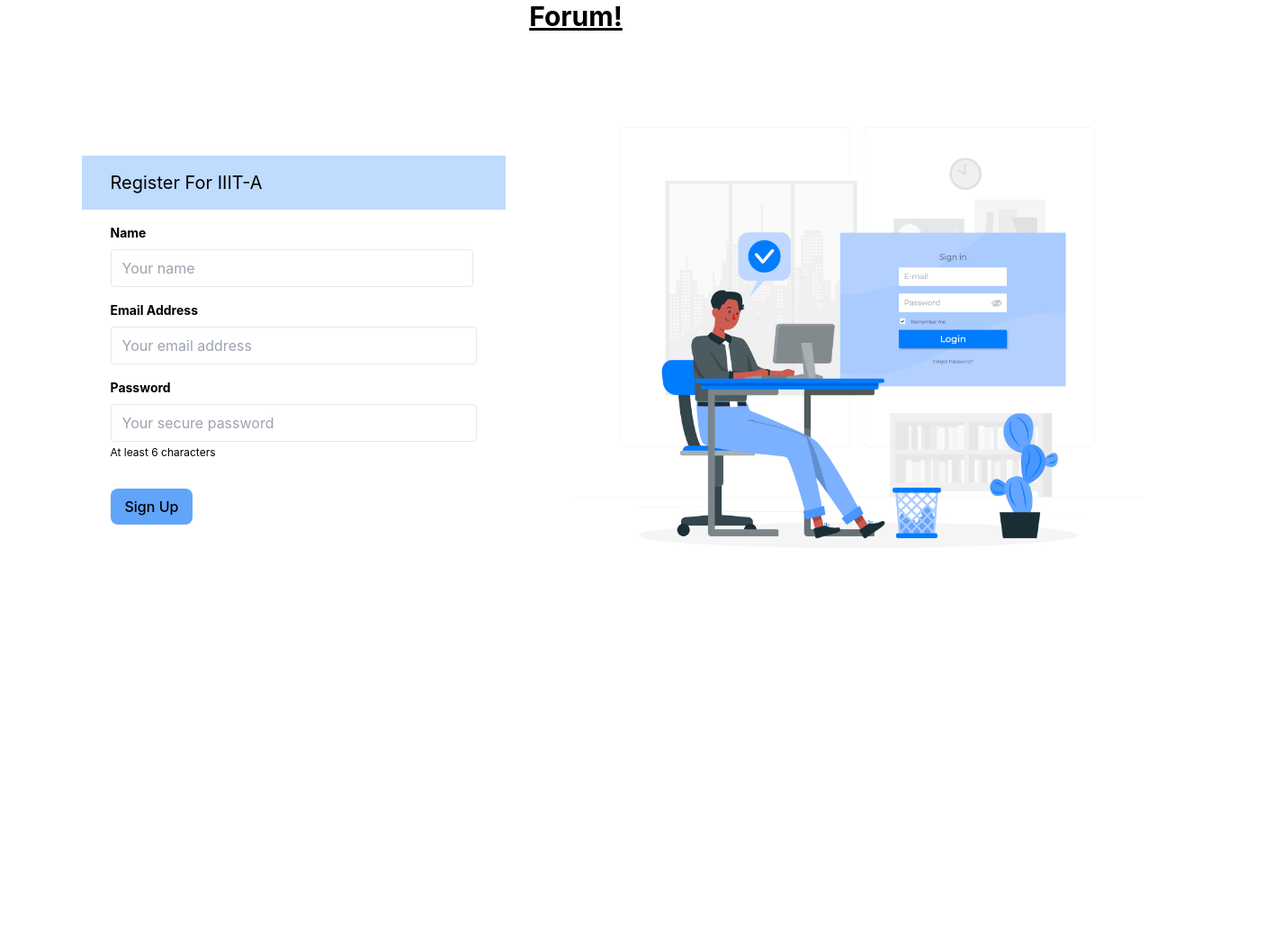
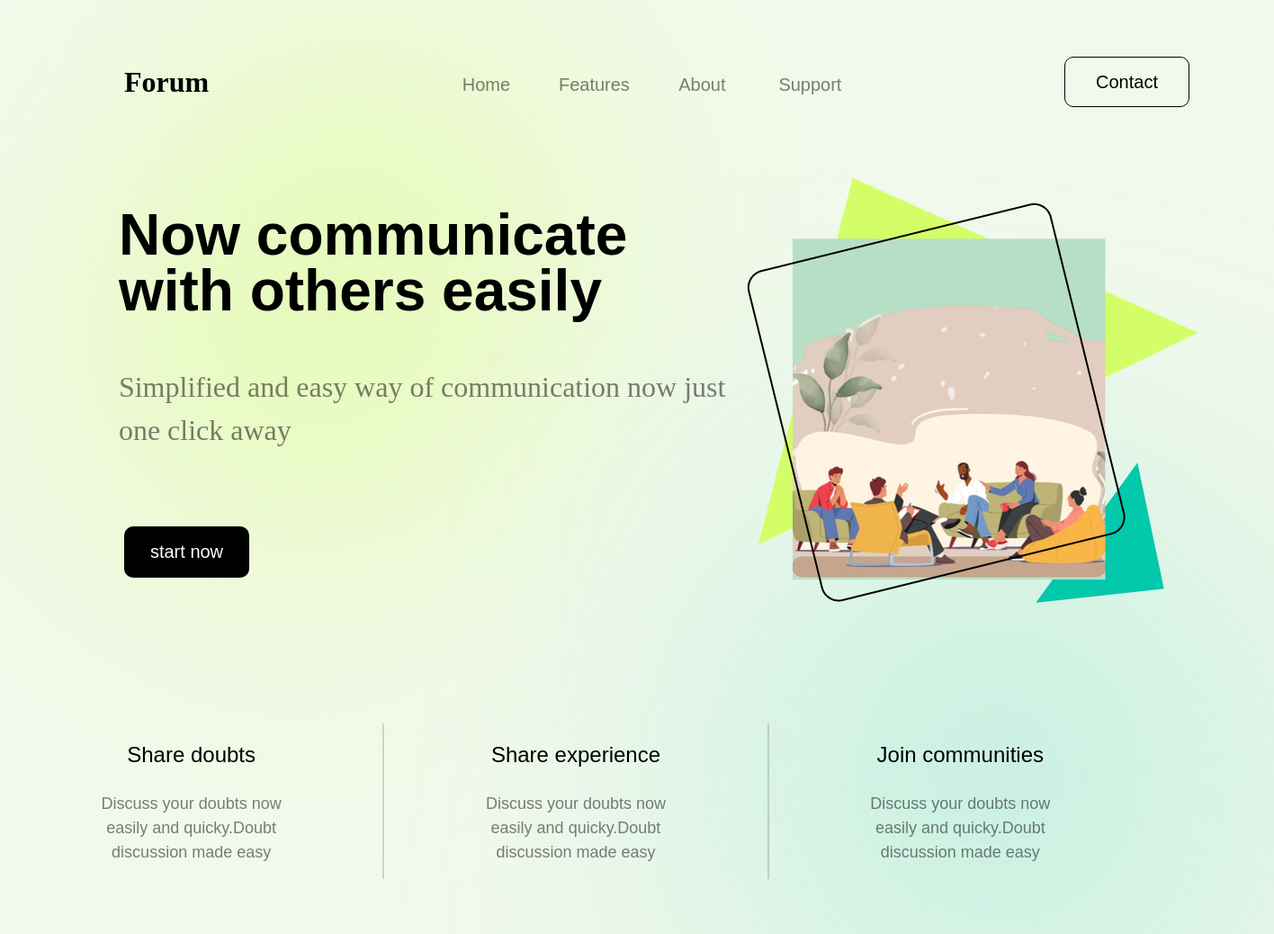
Before and after one commit to opencodeiiita/Forum-Frontend-Web, a React (Create React App) app: page /signin in a window 1280 px wide. Shown: the whole page at 90% size, 1416 px wide, since content can reach past the window. Before the commit the page ends 800 px from the top, so only its background shows below. Built offline with nearby package versions, Linux system fonts and the light colour scheme; the HTML template or start-up script is replaced by a standard one.

Commit message:
hero section added

```diff
--- a/src/App.js
+++ b/src/App.js
@@ -1,10 +1,10 @@
 import React from "react";
-import Signup from "./pages/signup/index";
+// import Signup from "./pages/signup/index";
+import Hero from "./components/hero-section";
 function App() {
   return (
     <>
-      <h1 className="text-3xl font-bold underline text-center">Forum!</h1>
-      <Signup/>
+      <Hero/>
     </>
   );
 }
--- /dev/null
+++ b/src/components/hero-section/index.js
@@ -0,0 +1,59 @@
+import image from './forumimage.png';
+export default ()=>{
+    return (
+        <>
+        <div className="ellipse"> </div>
+        <div className="tag-line-1">Now communicate</div>
+        <div className="tag-line-2">with others easily</div>
+        <div className="logo">Forum</div>
+        <div className="ellipse2"></div>
+        <button className="contact">Contact</button>
+        <div className="navbar">
+            <div className="navitem">Home</div>
+            <div className="navitem">Features</div>
+            <div className="navitem">About</div>
+            <div className="navitem">Support</div>
+        </div>
+        <div className="tag2">
+        Simplified and easy way of communication
+        now just one click away
+        </div>
+        <button className="start">
+            start now
+        </button>
+        <div className="footer">
+            <div className="footer-items">
+                <div className="title">Share doubts</div>
+                <div className="about">
+                Discuss your doubts now
+                easily and quicky.Doubt
+                discussion made easy
+                </div>
+            </div>
+            <div className="vertical-line"></div>
+            <div className="footer-items">
+                <div className="title">
+                Share experience
+                </div>
+                <div className="about">
+                Discuss your doubts now
+                easily and quicky.Doubt
+                discussion made easy
+                </div>
+            </div>
+            <div className="vertical-line"></div>
+            <div className="footer-items">
+                <div className="title">
+                Join communities
+                </div>
+                <div className="about">
+                Discuss your doubts now
+                easily and quicky.Doubt
+                discussion made easy
+                </div>
+            </div>
+        </div>
+        <img src={image} alt="could not load" className='image-logo'/>
+        </>
+    );
+}
--- a/src/index.css
+++ b/src/index.css
@@ -1,7 +1,7 @@
 @tailwind base;
 @tailwind components;
 @tailwind utilities;
-
+@import url('https://fonts.googleapis.com/css2?family=Poppins:wght@400;500;700&display=swap');
 body {
   margin: 0;
   font-family: -apple-system, BlinkMacSystemFont, 'Segoe UI', 'Roboto', 'Oxygen',
@@ -9,9 +9,191 @@
     sans-serif;
   -webkit-font-smoothing: antialiased;
   -moz-osx-font-smoothing: grayscale;
+  font-family: 'Poppins', sans-serif;
+  background: rgba(242, 249, 236, 1);
 }
 
 code {
   font-family: source-code-pro, Menlo, Monaco, Consolas, 'Courier New',
     monospace;
 }
+.ellipse
+{
+position: absolute;
+width: 302.29px;
+height: 509.57px;
+left: 217.13px;
+top: 74.46px;
+
+background: rgba(211, 254, 103, 0.7);
+filter: blur(150px);
+transform: rotate(32.51deg);
+}
+.ellipse2
+{
+  position: absolute;
+  width: 302.29px;
+  height: 316.92px;
+  left: 957.67px;
+  top: 702.89px;
+
+  background: rgba(0, 200, 174, 0.7);
+  filter: blur(200px);
+  transform: rotate(7.61deg);
+}
+.tag-line-1
+{
+  position: absolute;
+  width: 626px;
+  height: 96px;
+  left: 131.91px;
+  top: 213.07px;
+  font-weight: 700;
+  font-size: 64px;
+  line-height: 96px;
+  z-index: 100;
+}
+.tag-line-2
+{
+  position: absolute;
+width: 580px;
+height: 96px;
+left: 131.91px;
+top: 275.07px;
+font-weight: 700;
+  font-size: 64px;
+  line-height: 96px;
+  z-index: 100;
+}
+.logo
+{
+  position: absolute;
+width: 107px;
+height: 48px;
+left: 138px;
+top: 66.99px;
+
+font-family: 'Poppins';
+font-style: normal;
+font-weight: 700;
+font-size: 32px;
+line-height: 48px;
+user-select: none;
+}
+.contact
+{
+  box-sizing: border-box;
+
+position: absolute;
+width: 139px;
+height: 56.93px;
+left: 1183px;
+top: 62.53px;
+font-weight: 500;
+font-size: 20px;
+line-height: 30px;
+border: 1px solid #000000;
+border-radius: 10px;
+
+}
+.navbar
+{
+  position: absolute;
+  /* height: 30px; */
+  left: 480.41px;
+  top: 68.99px;
+  font-weight: 500;
+  font-size: 20px;
+  color: rgba(0, 0, 0, 0.5);
+  display: flex;
+}
+.navitem
+{
+  display: flex;
+  align-items: center;
+  width: 120px;
+  justify-content: center;
+  height: 50px;
+  user-select: none;
+  cursor: pointer;
+
+}
+.navitem:hover
+{
+  border-bottom: .1px solid black;
+  color:black;
+}
+.tag2
+{
+  position: absolute;
+width: 700px;
+height: 96px;
+left: 131.91px;
+top: 406.19px;
+
+font-family: 'Poppins';
+font-style: normal;
+font-weight: 500;
+font-size: 32px;
+line-height: 48px;
+
+color: rgba(0, 0, 0, 0.5);
+}
+.start
+{
+  box-sizing: border-box;
+
+position: absolute;
+width: 139px;
+height: 56.93px;
+left: 138px;
+top: 584.58px;
+color:white;
+font-weight: 400;
+font-size: 20px;
+background: #000000;
+border-radius: 10px;
+}
+.footer
+{
+  display: flex;
+  position: absolute;
+  top: 804.45px;
+  width: 100vw;
+  justify-content: space-evenly
+}
+.footer-items
+{
+  display: flex;
+  flex-direction: column;
+  justify-content: center;
+  align-items: center;
+}
+.title
+{
+  font-weight: 500;
+  font-size: 24px;
+  line-height: 36px;
+}
+.about
+{
+margin-top: 23.42px;
+width: 226px;
+font-weight: 500;
+font-size: 18px;
+line-height: 27px;
+text-align: center;
+color: rgba(0, 0, 0, 0.5);
+}
+.vertical-line
+{
+  height: 172.84px;
+  border: 1px solid rgba(119, 119, 119, 0.3);
+
+}
+.image-logo
+{
+  position: absolute;
+  left: 664.67px;
+  top: 60.99px;
+}
```
Also changed, not shown: src/components/hero-section/forumimage.png (added).
